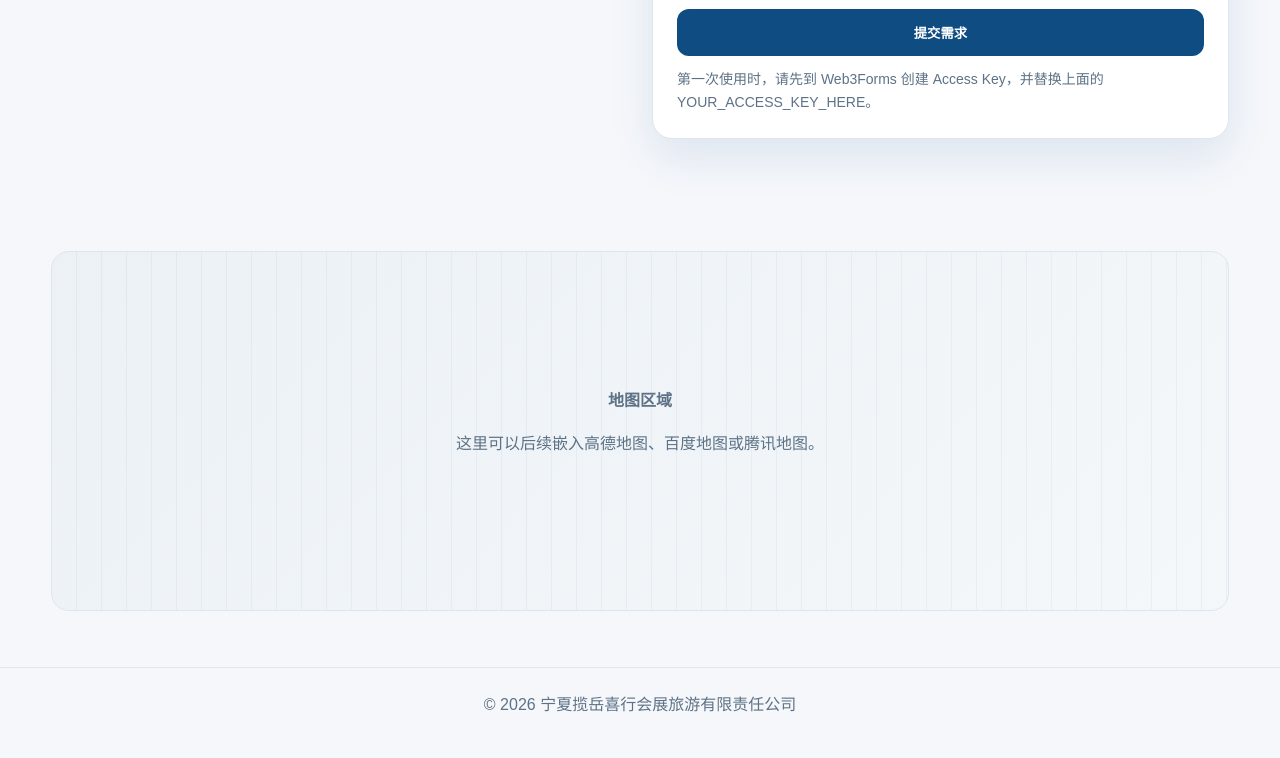
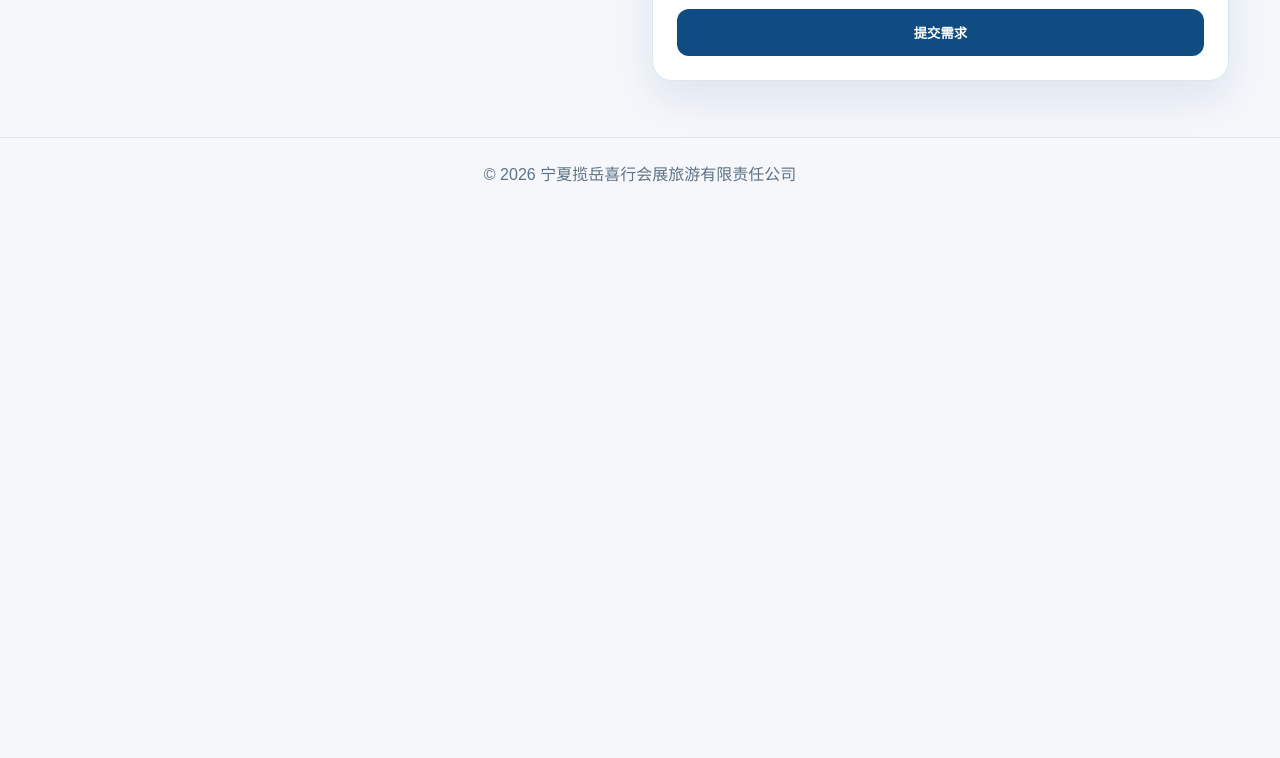
Before and after one commit to Jackywkf/lanyuecar, a plain HTML site: page contact.html in a window 1280 px wide. Shown: the part 869-1627 px from the top of the page. After the commit the page ends 1097 px from the top, so only its background shows below. Drawn offline with Linux system fonts and the light colour scheme.

Commit message:
Update contact.html

```diff
--- a/contact.html
+++ b/contact.html
@@ -89,29 +89,9 @@
       cursor:pointer;
       width:100%;
     }
-    .map{
-      min-height:360px;
-      border-radius:18px;
-      background:
-        linear-gradient(135deg, rgba(15,76,129,.08), rgba(28,108,168,.05)),
-        repeating-linear-gradient(90deg, transparent, transparent 24px, rgba(15,76,129,.05) 24px, rgba(15,76,129,.05) 25px),
-        #fff;
-      border:1px solid var(--line);
-      display:flex;
-      align-items:center;
-      justify-content:center;
-      color:var(--muted);
-      text-align:center;
-      padding:24px;
-    }
     .footer{
       padding:24px 0 40px;color:var(--muted);
       text-align:center;border-top:1px solid var(--line);
-    }
-    .note{
-      margin-top:12px;
-      font-size:14px;
-      color:var(--muted);
     }
     @media (max-width: 900px){
       .grid{grid-template-columns:1fr}
@@ -143,7 +123,7 @@
       <div class="wrap grid">
         <div class="panel">
           <h2 class="section-title" style="margin-top:0">联系信息</h2>
-          <p class="section-sub">建议在这里放完整、真实的联系方式，提升信任感与转化率。</p>
+          <p class="section-sub">请替换为公司的真实联系方式。</p>
           <div class="info">
             <div>公司名称：宁夏揽岳喜行会展旅游有限责任公司</div>
             <div>电话：请替换为公司电话</div>
@@ -156,8 +136,8 @@
           <h2 class="section-title" style="margin-top:0">提交需求</h2>
           <p class="section-sub">客户提交后会直接发送到你的邮箱。</p>
 
-          <form action="https://api.web3forms.com/submit" method="POST" id="form">
-            <input type="hidden" name="access_key" value="27d5029f-bf86-4697-a8ba-3b559eea4ecc" />
+          <form action="https://api.web3forms.com/submit" method="POST">
+            <input type="hidden" name="access_key" value="YOUR_ACCESS_KEY_HERE" />
             <input type="hidden" name="subject" value="宁夏揽岳喜行会展旅游有限责任公司 - 新咨询" />
             <input type="hidden" name="redirect" value="https://web3forms.com/success" />
             <input type="checkbox" name="botcheck" style="display:none;" />
@@ -165,40 +145,20 @@
             <div class="field">
               <input type="text" name="name" placeholder="您的姓名" required />
             </div>
-
             <div class="field">
               <input type="email" name="email" placeholder="邮箱地址" required />
             </div>
-
             <div class="field">
               <input type="tel" name="phone" placeholder="联系电话" required />
             </div>
-
             <div class="field">
               <input type="text" name="service" placeholder="需求类型，例如：汽车租赁 / 接客 / 会务 / 餐饮" />
             </div>
-
             <div class="field">
               <textarea name="message" placeholder="请填写需求说明，例如人数、日期、地点、车型等" required></textarea>
             </div>
-
             <button class="btn" type="submit">提交需求</button>
           </form>
-
-          <div class="note">
-            第一次使用时，请先到 Web3Forms 创建 Access Key，并替换上面的 YOUR_ACCESS_KEY_HERE。
-          </div>
-        </div>
-      </div>
-    </section>
-
-    <section>
-      <div class="wrap">
-        <div class="map">
-          <div>
-            <strong>地图区域</strong>
-            <p>这里可以后续嵌入高德地图、百度地图或腾讯地图。</p>
-          </div>
         </div>
       </div>
     </section>
```
